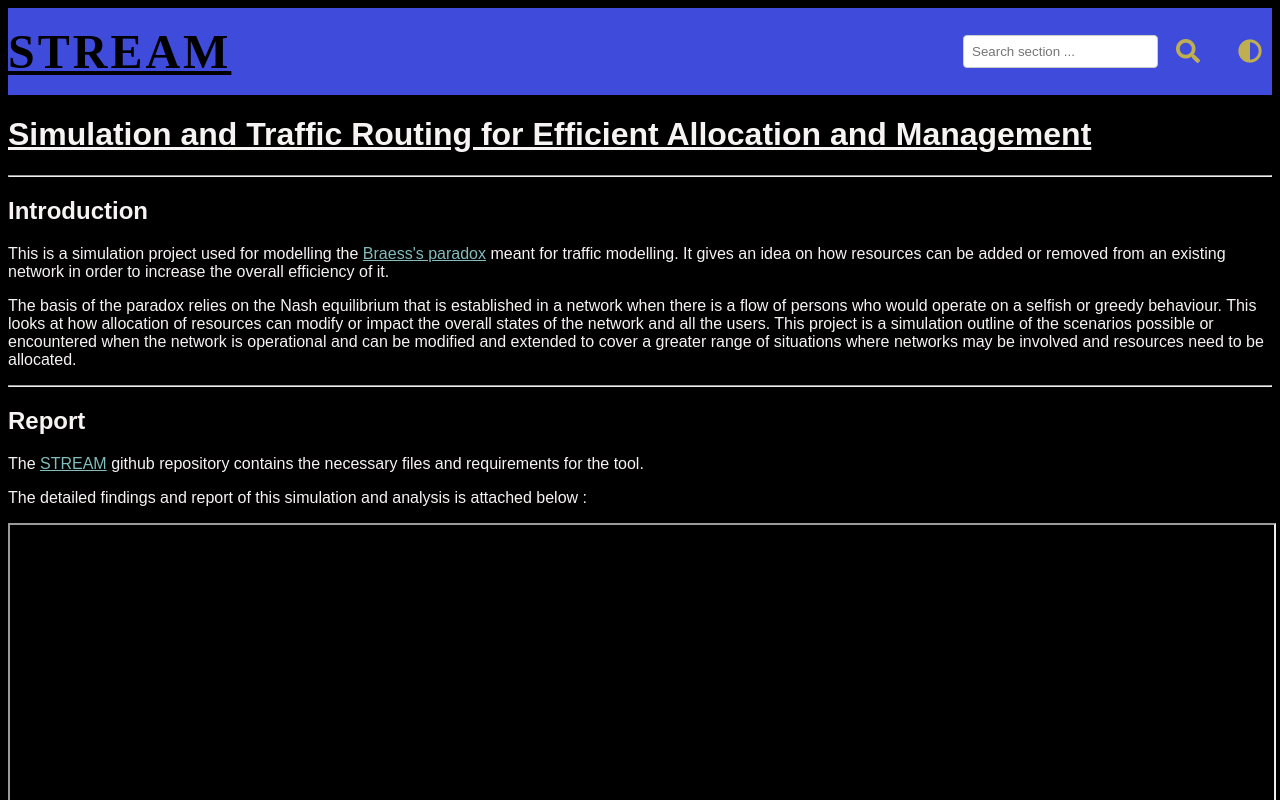
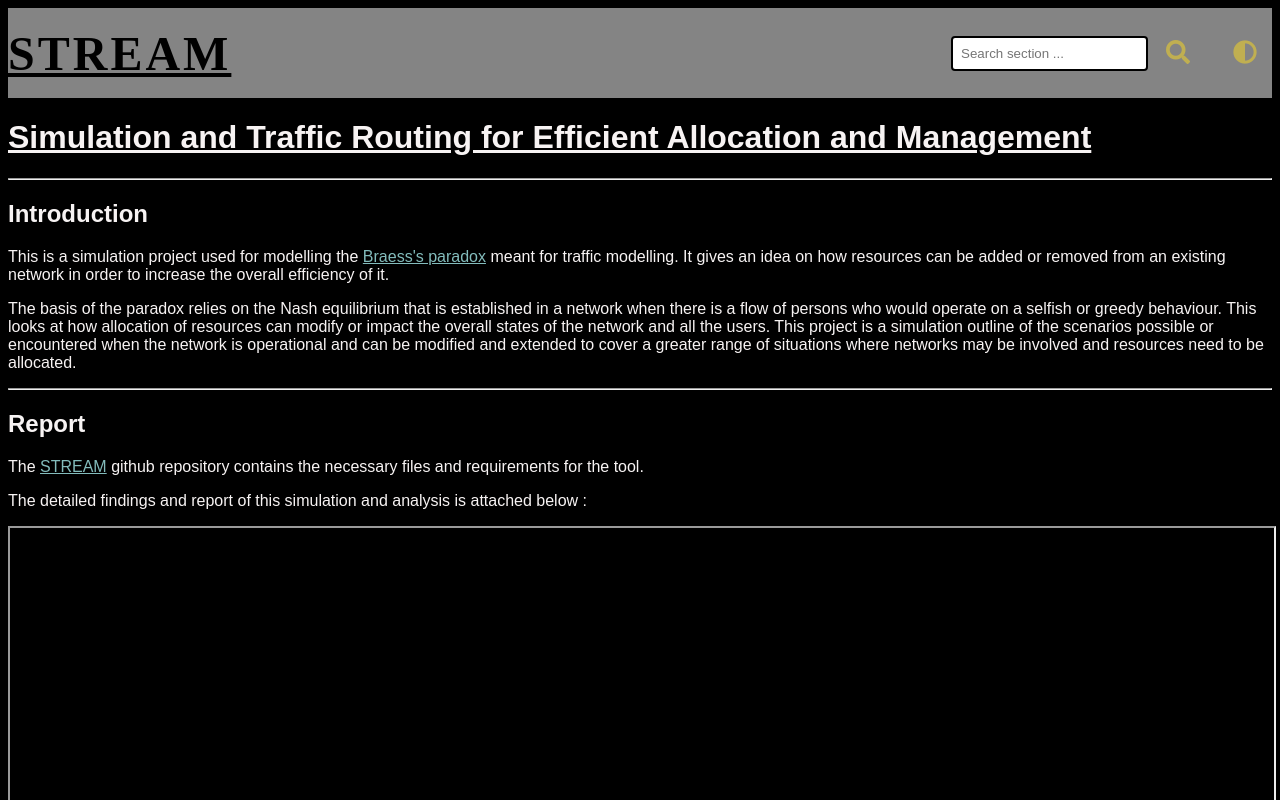
Before and after one commit to SidZRed/STREAM, a plain HTML site: page docs/index.html in a window 1280 px wide. Shown: the top 800 px of the page. Drawn offline with Linux system fonts and the light colour scheme.

Commit message:
Add and change some stylings

```diff
--- a/docs/style.css
+++ b/docs/style.css
@@ -14,7 +14,7 @@ body {
 }
 
 header.dark-mode {
-    background: #728dd8;
+    background: #b6b6b6;
     color: #000000;
     padding: 1rem 0;
     text-align: justify;
@@ -23,7 +23,7 @@ header.dark-mode {
 
 
 header {
-    background: #3f4cdb;
+    background: #848484;
     color: #c0af51;
     padding: 1rem 0;
 
@@ -60,7 +60,7 @@ header {
 #search-input {
     padding: 8px;
     margin-right: 10px;
-    border: 1px solid #ccc;
+    border: 2px solid #000000;
     border-radius: 4px;
 }
 
@@ -77,7 +77,7 @@ header {
 }
 
 button {
-    padding: 10px;
+    padding: 15px;
     cursor: pointer;
     background: none;
     border: none;
```
